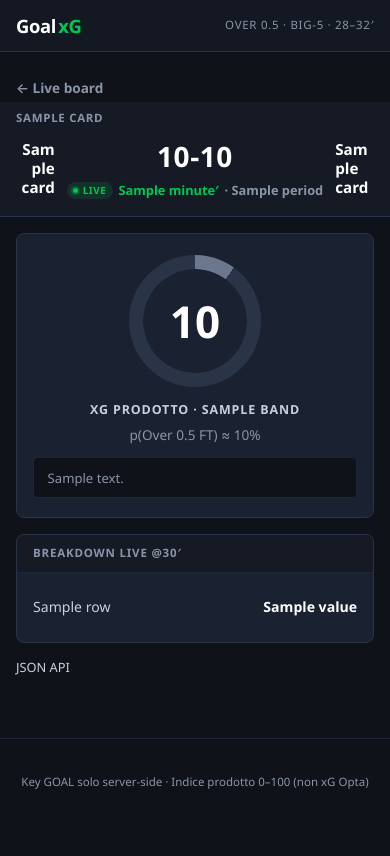
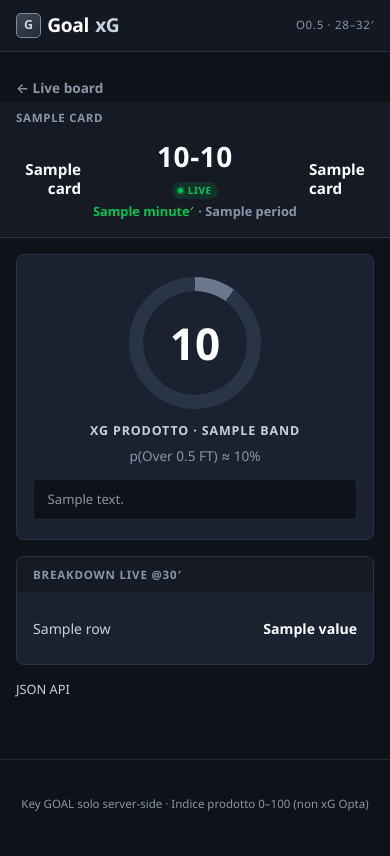
Before and after one commit to croccodjllo-blip/Goal, a FastAPI app: template goal_xg/web/templates/fixture.html in a window 390 px wide. Before the commit the page ends 789 px from the top, so only its background shows below. Run offline with FastAPI, Linux system fonts and the light colour scheme; the template is opened without the code that fills it: most values are stand-ins (such as "Sample title", 1, 10 or a date in 2020).

Commit message:
fix(web): audit P0/P1 — xG on list, mobile tag, focus, brand
Show product xG 0–100 on gated match rows (clock-only, no extra REST),
chrome accent distinct from LIVE, truncate top tag on ~390px, focus-visible,
and drop Finestra candidates from league groups to cut duplicate cards.

```diff
--- a/goal_xg/web/app.py
+++ b/goal_xg/web/app.py
@@ -13,6 +13,7 @@ from fastapi.staticfiles import StaticFiles
 from fastapi.templating import Jinja2Templates
 
 from goal_xg.clients.goal_api import GoalApiClient, GoalApiError, _as_league_id
+from goal_xg.live30.score import score_live30
 from goal_xg.live30.service import (
     list_live30_candidates,
     live30_score_to_dict,
@@ -82,34 +83,88 @@ def _big5_filter(client: GoalApiClient, rows: list[dict[str, Any]]) -> list[dict
     return out
 
 
+def _board_xg(
+    *,
+    fixture_id: Any,
+    minute: int | None,
+    period: str | None,
+    score_home: int | None,
+    score_away: int | None,
+) -> int | None:
+    """Product xG for list rows from clock/score only (no extra REST).
+
+    Available inside the live30 gate: densified detail still lands on
+    ``/fixtures/{id}``. Outside the window → ``None`` (do not invent).
+    """
+    if minute is None or score_home is None or score_away is None:
+        return None
+    result = score_live30(
+        fixture_id=fixture_id or "",
+        minute=minute,
+        period=period,
+        score_home=score_home,
+        score_away=score_away,
+    )
+    if result.skipped and not result.settled:
+        return None
+    return int(result.xg_score)
+
+
+def _xg_tone(xg: int | None) -> str:
+    if xg is None:
+        return ""
+    if xg >= 60:
+        return "high"
+    if xg >= 40:
+        return "mid"
+    return "low"
+
+
+def _attach_board_xg(card: dict[str, Any]) -> dict[str, Any]:
+    xg = _board_xg(
+        fixture_id=card.get("fixture_id"),
+        minute=card.get("minute"),
+        period=card.get("period"),
+        score_home=card.get("score_home"),
+        score_away=card.get("score_away"),
+    )
+    card["xg_score"] = xg
+    card["xg_tone"] = _xg_tone(xg)
+    return card
+
+
 def _row_card(row: dict[str, Any]) -> dict[str, Any]:
     state = live_row_to_state(row)
     if state is None:
-        return {
-            "fixture_id": str(row.get("id") or ""),
-            "home_name": row.get("homeTeamName") or "?",
-            "away_name": row.get("awayTeamName") or "?",
-            "league_name": row.get("leagueName") or "",
-            "minute": None,
-            "score_home": None,
-            "score_away": None,
-            "is_00": False,
-            "in_window": False,
-            "is_live30_candidate": False,
+        return _attach_board_xg(
+            {
+                "fixture_id": str(row.get("id") or ""),
+                "home_name": row.get("homeTeamName") or "?",
+                "away_name": row.get("awayTeamName") or "?",
+                "league_name": row.get("leagueName") or "",
+                "minute": None,
+                "score_home": None,
+                "score_away": None,
+                "is_00": False,
+                "in_window": False,
+                "is_live30_candidate": False,
+            }
+        )
+    return _attach_board_xg(
+        {
+            "fixture_id": state.fixture_id or "",
+            "home_name": state.home_name or "?",
+            "away_name": state.away_name or "?",
+            "league_name": state.league_name or "",
+            "minute": state.minute,
+            "period": state.period,
+            "score_home": state.home_score,
+            "score_away": state.away_score,
+            "is_00": state.is_00,
+            "in_window": state.in_live30_window,
+            "is_live30_candidate": state.is_live30_candidate,
         }
-    return {
-        "fixture_id": state.fixture_id or "",
-        "home_name": state.home_name or "?",
-        "away_name": state.away_name or "?",
-        "league_name": state.league_name or "",
-        "minute": state.minute,
-        "period": state.period,
-        "score_home": state.home_score,
-        "score_away": state.away_score,
-        "is_00": state.is_00,
-        "in_window": state.in_live30_window,
-        "is_live30_candidate": state.is_live30_candidate,
-    }
+    )
 
 
 _FEATURE_LABELS: dict[str, str] = {
@@ -137,11 +192,23 @@ _SIGNAL_LABELS: dict[str, str] = {
 }
 
 
-def _group_by_league(cards: list[dict[str, Any]]) -> list[dict[str, Any]]:
-    """Preserve first-seen league order (SofaScore tournament blocks)."""
+def _group_by_league(
+    cards: list[dict[str, Any]],
+    *,
+    exclude_fixture_ids: set[str] | None = None,
+) -> list[dict[str, Any]]:
+    """Preserve first-seen league order (SofaScore tournament blocks).
+
+    When ``exclude_fixture_ids`` is set (Finestra candidates), those rows are
+    omitted from league groups to avoid duplicate cards.
+    """
+    skip = {str(x) for x in (exclude_fixture_ids or set()) if str(x)}
     order: list[str] = []
     buckets: dict[str, list[dict[str, Any]]] = {}
     for card in cards:
+        fid = str(card.get("fixture_id") or "")
+        if fid and fid in skip:
+            continue
         name = str(card.get("league_name") or "").strip() or "Big-5"
         if name not in buckets:
             buckets[name] = []
@@ -208,25 +275,35 @@ def create_app() -> FastAPI:
                 raw_live = _unwrap_live_rows(client)
                 rows = _big5_filter(client, raw_live)
                 live_cards = [_row_card(r) for r in rows]
-                candidates = list_live30_candidates(
-                    client,
-                    live_rows=raw_live,
-                    big5_only=True,
-                    require_00=True,
-                    in_window_only=True,
-                )
+                candidates = [
+                    _attach_board_xg(dict(c))
+                    for c in list_live30_candidates(
+                        client,
+                        live_rows=raw_live,
+                        big5_only=True,
+                        require_00=True,
+                        in_window_only=True,
+                    )
+                ]
             except GoalApiError as exc:
                 error = str(exc)
             finally:
                 client.close()
 
+        candidate_ids = {
+            str(c.get("fixture_id") or "")
+            for c in candidates
+            if c.get("fixture_id") is not None and str(c.get("fixture_id") or "")
+        }
         return _TEMPLATES.TemplateResponse(
             request,
             "index.html",
             {
                 "error": error,
                 "live_cards": live_cards,
-                "league_groups": _group_by_league(live_cards),
+                "league_groups": _group_by_league(
+                    live_cards, exclude_fixture_ids=candidate_ids
+                ),
                 "candidates": candidates,
                 "refresh_seconds": 30,
             },
@@ -298,13 +375,16 @@ def create_app() -> FastAPI:
             raw_live = _unwrap_live_rows(client)
             rows = _big5_filter(client, raw_live)
             cards = [_row_card(r) for r in rows]
-            candidates = list_live30_candidates(
-                client,
-                live_rows=raw_live,
-                big5_only=True,
-                require_00=True,
-                in_window_only=True,
-            )
+            candidates = [
+                _attach_board_xg(dict(c))
+                for c in list_live30_candidates(
+                    client,
+                    live_rows=raw_live,
+                    big5_only=True,
+                    require_00=True,
+                    in_window_only=True,
+                )
+            ]
             return JSONResponse({"live": cards, "live30_candidates": candidates})
         except GoalApiError as exc:
             raise HTTPException(status_code=502, detail=str(exc)) from exc
--- a/goal_xg/web/static/app.css
+++ b/goal_xg/web/static/app.css
@@ -16,7 +16,11 @@
   --window-dim: rgba(255, 179, 0, 0.12);
   --waiting: #6b778c;
   --danger: #ef5350;
+  /* Product accent ≠ LIVE green (brand / xG badge) */
+  --brand-accent: #c9d3dd;
+  --brand-accent-dim: rgba(201, 211, 221, 0.16);
   --xg: #ffffff;
+  --xg-high: #c9d3dd;
   --xg-ring: #00c853;
   --xg-mid: #ffb300;
   --xg-low: #6b778c;
@@ -52,7 +63,7 @@ a:hover { color: var(--text); }
   display: flex;
   align-items: center;
   justify-content: space-between;
-  gap: 0.75rem;
+  gap: 0.5rem;
   min-height: var(--top-h);
   padding: 0.65rem 1rem;
   background: color-mix(in srgb, var(--bg-elevated) 92%, transparent);
@@ -62,28 +73,71 @@ a:hover { color: var(--text); }
 
 .brand {
   display: inline-flex;
-  align-items: baseline;
-  gap: 0.15rem;
+  align-items: center;
+  gap: 0.4rem;
+  min-width: 0;
+  flex-shrink: 0;
   font-family: var(--font-display);
-  font-size: 1.15rem;
+  font-size: 1.2rem;
   font-weight: 700;
   letter-spacing: -0.02em;
   color: var(--text);
   text-decoration: none;
+  border-radius: var(--radius-sm);
 }
 .brand:hover { color: var(--text); }
-.brand span {
-  color: var(--live);
+.brand-mark {
+  display: inline-grid;
+  place-items: center;
+  width: 1.55rem;
+  height: 1.55rem;
+  border-radius: 5px;
+  border: 1px solid color-mix(in srgb, var(--brand-accent) 55%, var(--border));
+  background: linear-gradient(
+    145deg,
+    color-mix(in srgb, var(--brand-accent) 22%, var(--surface)),
+    var(--surface-2)
+  );
+  color: var(--brand-accent);
+  font-size: 0.78rem;
   font-weight: 800;
+  letter-spacing: 0;
+  line-height: 1;
+}
+.brand-word {
+  color: var(--text);
+  font-weight: 800;
+}
+.brand-xg {
+  color: var(--brand-accent);
+  font-weight: 800;
+  letter-spacing: -0.03em;
 }
 
 .tag {
   margin: 0;
+  min-width: 0;
+  max-width: 55%;
   color: var(--muted);
   font-size: 0.72rem;
   text-transform: uppercase;
   letter-spacing: 0.06em;
+  text-align: right;
+  overflow: hidden;
+  text-overflow: ellipsis;
   white-space: nowrap;
+}
+.tag-full { display: none; }
+.tag-short { display: inline; }
+
+@media (min-width: 420px) {
+  .tag {
+    max-width: none;
+    overflow: visible;
+    text-overflow: unset;
+  }
+  .tag-full { display: inline; }
+  .tag-short { display: none; }
 }
 
 .wrap {
@@ -331,6 +397,12 @@ a:hover { color: var(--text); }
   padding: 0.5rem 1rem 1rem;
   border-bottom: 1px solid var(--border);
   background: var(--bg-elevated);
+  scroll-margin-top: calc(var(--top-h) + 0.5rem);
+}
+.fixture-fallback {
+  margin: 0;
+  font-size: 1.1rem;
+  font-weight: 700;
 }
 .fixture-head .league {
   margin: 0 0 0.65rem;
@@ -375,12 +447,20 @@ a:hover { color: var(--text); }
 }
 .match-scoreboard .clock {
   display: flex;
+  flex-direction: column;
   align-items: center;
-  gap: 0.35rem;
+  gap: 0.25rem;
   font-size: 0.8rem;
   font-weight: 700;
   color: var(--live);
   font-variant-numeric: tabular-nums;
+}
+.match-scoreboard .clock-meta {
+  display: inline-flex;
+  align-items: center;
+  gap: 0.3rem;
+  flex-wrap: wrap;
+  justify-content: center;
 }
 
 /* —— Product xG panel —— */
--- a/goal_xg/web/templates/base.html
+++ b/goal_xg/web/templates/base.html
@@ -11,8 +11,15 @@
 </head>
 <body>
   <header class="top">
-    <a class="brand" href="/">Goal <span>xG</span></a>
-    <p class="tag">Over 0.5 · Big-5 · 28–32′</p>
+    <a class="brand" href="/" aria-label="Goal xG — home">
+      <span class="brand-mark" aria-hidden="true">G</span>
+      <span class="brand-word">Goal</span>
+      <span class="brand-xg">xG</span>
+    </a>
+    <p class="tag" title="Over 0.5 · Big-5 · 28–32′">
+      <span class="tag-full">Over 0.5 · Big-5 · 28–32′</span>
+      <span class="tag-short">O0.5 · 28–32′</span>
+    </p>
   </header>
   <main class="wrap">
     {% block content %}{% endblock %}
--- a/goal_xg/web/templates/fixture.html
+++ b/goal_xg/web/templates/fixture.html
@@ -21,11 +21,13 @@
       <div class="clock">
         {% if card.minute is not none %}
         <span class="live-pill">Live</span>
-        <span>{{ card.minute }}′</span>
+        <span class="clock-meta">
+          <span>{{ card.minute }}′</span>
+          {% if card.period %}<span class="muted">· {{ card.period }}</span>{% endif %}
+        </span>
         {% else %}
         <span>—</span>
         {% endif %}
-        {% if card.period %}<span class="muted">· {{ card.period }}</span>{% endif %}
       </div>
     </div>
     <div class="side away">
@@ -35,7 +37,7 @@
 </header>
 {% else %}
 <header class="fixture-head">
-  <h1 style="margin:0;font-size:1.1rem;">Fixture {{ fixture_id }}</h1>
+  <h1 class="fixture-fallback">Fixture {{ fixture_id }}</h1>
 </header>
 {% endif %}
 
```
Also changed, not shown: other parts of goal_xg/web/static/app.css (+26 -2 lines), goal_xg/web/templates/index.html (+10 -6 lines), tests/test_web.py (+50 -3 lines).
